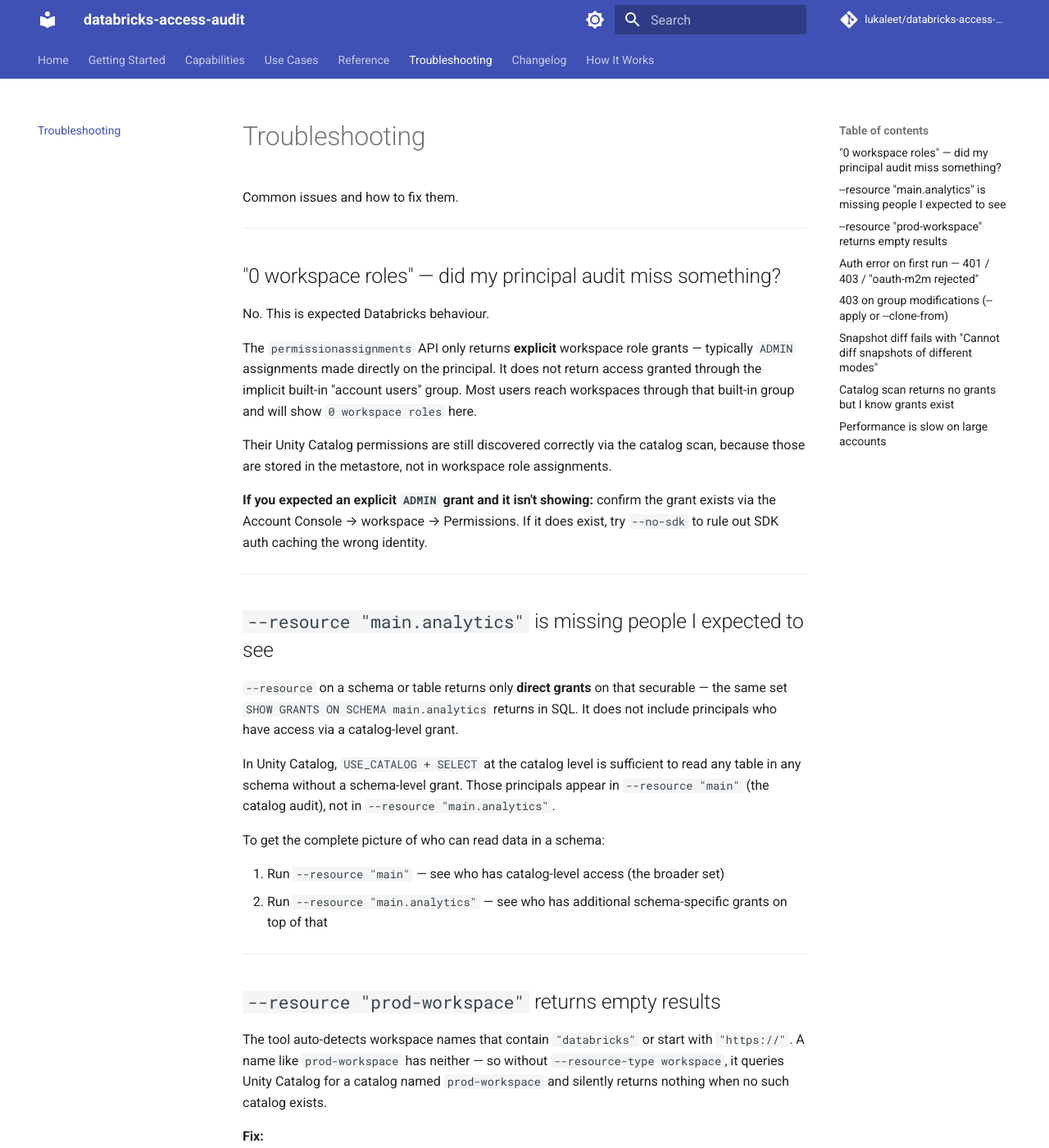
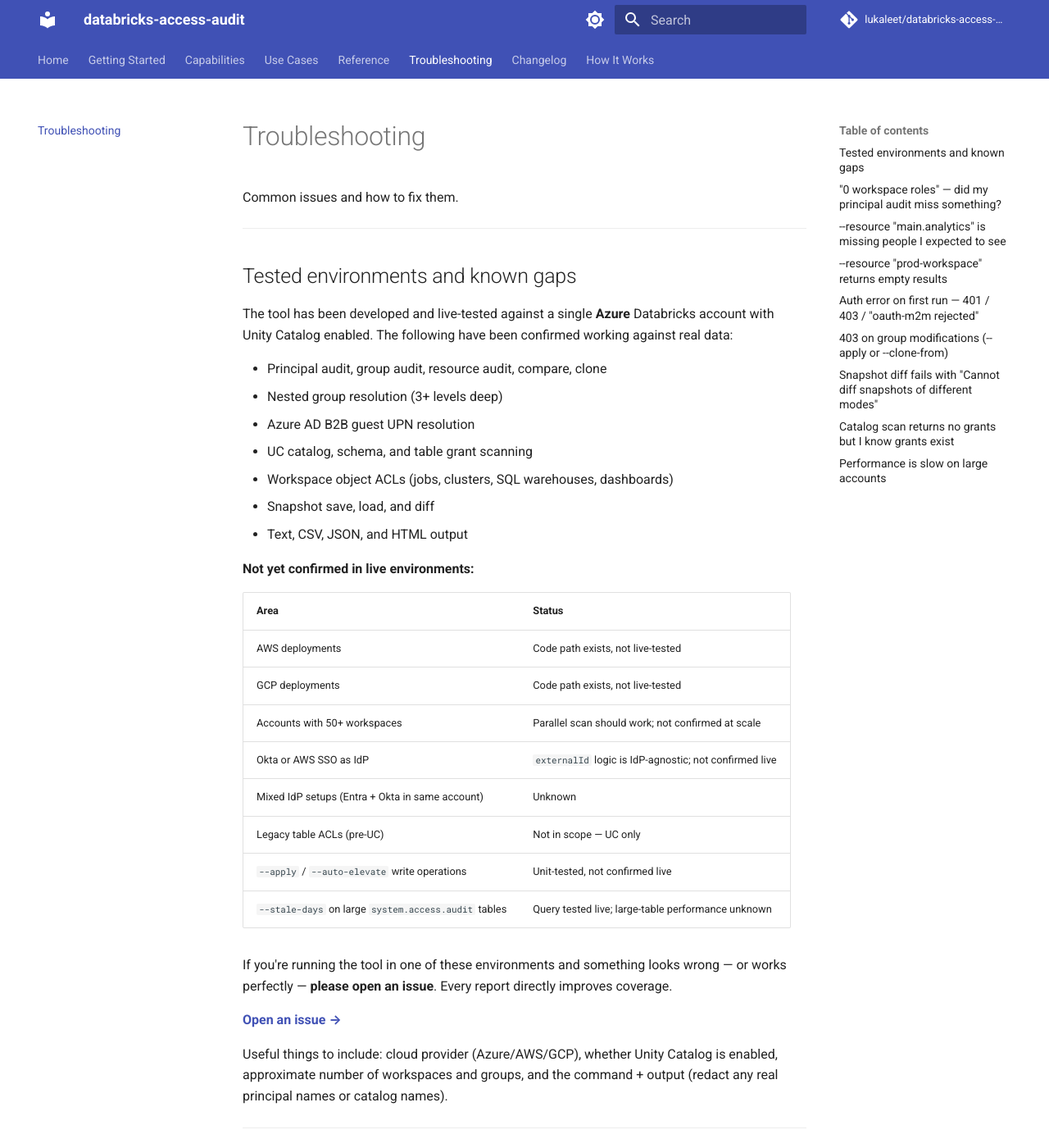
Before and after one commit to lukaleet/databricks-access-audit, an MkDocs documentation site: the page built from docs/troubleshooting.md, in a window 1280 px wide and 1400 px high. Shown: the whole window at 82% size. Built offline with MkDocs 1.6.1 and Material for MkDocs 9.7.7, drawn with Linux system fonts in a browser that asks for light colours; comment, search, counter and statistics services are not loaded.

Commit message:
Document tested environments and invite community reports
Honest about what's been confirmed (Azure UC, live-tested) vs what exists
in code but hasn't been run against real accounts (AWS, GCP, Okta, 50+
workspaces, --apply live, large system.access.audit tables).

Added a structured table in troubleshooting.md with a direct link to open
an issue, and what to include. Short version in README pointing there.

Co-Authored-By: Claude Sonnet 4.6 <noreply@anthropic.com>

```diff
--- a/docs/troubleshooting.md
+++ b/docs/troubleshooting.md
@@ -1,6 +1,39 @@
 # Troubleshooting
 
 Common issues and how to fix them.
+
+---
+
+## Tested environments and known gaps
+
+The tool has been developed and live-tested against a single **Azure** Databricks account with Unity Catalog enabled. The following have been confirmed working against real data:
+
+- Principal audit, group audit, resource audit, compare, clone
+- Nested group resolution (3+ levels deep)
+- Azure AD B2B guest UPN resolution
+- UC catalog, schema, and table grant scanning
+- Workspace object ACLs (jobs, clusters, SQL warehouses, dashboards)
+- Snapshot save, load, and diff
+- Text, CSV, JSON, and HTML output
+
+**Not yet confirmed in live environments:**
+
+| Area | Status |
+|---|---|
+| AWS deployments | Code path exists, not live-tested |
+| GCP deployments | Code path exists, not live-tested |
+| Accounts with 50+ workspaces | Parallel scan should work; not confirmed at scale |
+| Okta or AWS SSO as IdP | `externalId` logic is IdP-agnostic; not confirmed live |
+| Mixed IdP setups (Entra + Okta in same account) | Unknown |
+| Legacy table ACLs (pre-UC) | Not in scope — UC only |
+| `--apply` / `--auto-elevate` write operations | Unit-tested, not confirmed live |
+| `--stale-days` on large `system.access.audit` tables | Query tested live; large-table performance unknown |
+
+If you're running the tool in one of these environments and something looks wrong — or works perfectly — **please open an issue**. Every report directly improves coverage.
+
+**[Open an issue →](https://github.com/lukaleet/databricks-access-audit/issues)**
+
+Useful things to include: cloud provider (Azure/AWS/GCP), whether Unity Catalog is enabled, approximate number of workspaces and groups, and the command + output (redact any real principal names or catalog names).
 
 ---
 
```
Also changed, not shown: README.md (+6 -0 lines).
